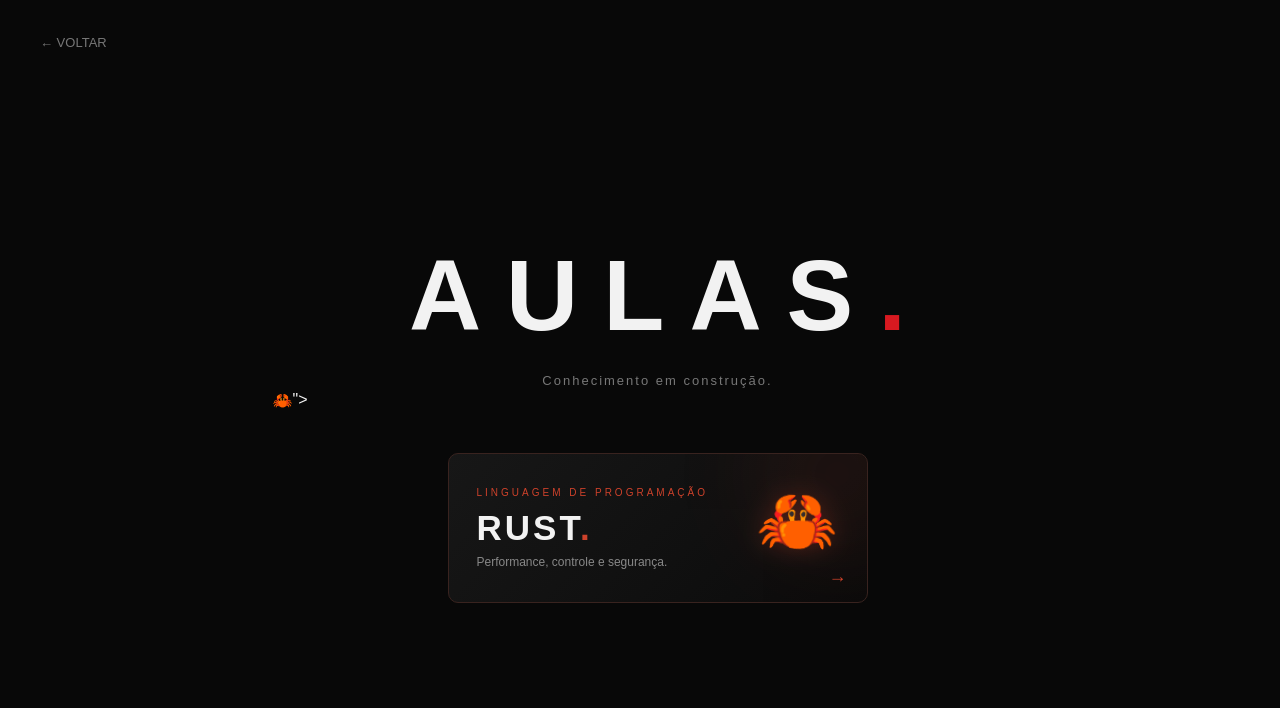
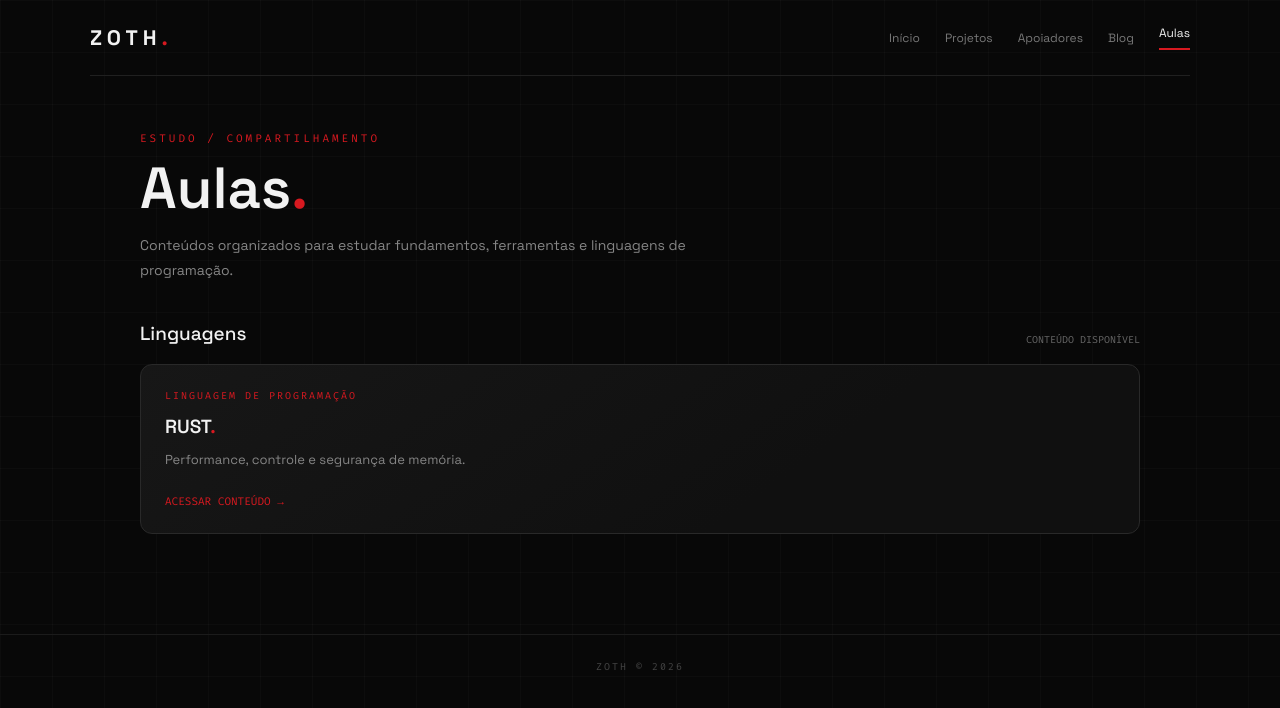
Before and after one commit to Z0TH729/zoth, a plain HTML site: page aulas.html in a window 1280 px wide. Drawn offline with Linux system fonts and the light colour scheme.

Commit message:
Padroniza layout do site no estilo da comunidade

```diff
--- a/aulas.html
+++ b/aulas.html
@@ -1,82 +1,35 @@
 <!DOCTYPE html>
-<html lang="pt-BR">
-<head>
-    <meta charset="UTF-8">
-    <meta name="viewport" content="width=device-width, initial-scale=1.0">
-
-    <title>Aulas | ZOTH</title>
-
-<text y=%22.9em%22 font-size=%2290%22>🦀</text></svg>">
-
-    <style>
-        * { margin: 0; padding: 0; box-sizing: border-box; }
-        body {
-            min-height: 100vh;
-            background: #080808;
-            color: #f2f2f2;
-            font-family: Arial, sans-serif;
-            display: flex;
-            align-items: center;
-            justify-content: center;
-            text-align: center;
-            overflow-x: hidden;
-        }
-        .back-link {
-            position: absolute; top: 35px; left: 40px; color: #777; text-decoration: none; font-size: 13px; transition: color .3s;
-        }
-        .back-link:hover { color: #d71920; }
-        main { width: min(90%, 700px); padding: 100px 0 60px; }
-        h1 { font-size: clamp(55px, 10vw, 100px); letter-spacing: .25em; padding-left: .25em; }
-        h1 span { color: #d71920; }
-        .subtitle { margin-top: 20px; color: #777; font-size: 13px; letter-spacing: 2px; }
-        .rust-card {
-            position: relative; display: flex; align-items: center; justify-content: space-between; width: 100%; max-width: 420px; min-height: 150px; margin: 65px auto 0; padding: 28px; overflow: hidden; background: linear-gradient(135deg, #171717, #0b0b0b); border: 1px solid #39231f; border-radius: 10px; text-align: left; text-decoration: none; color: #f2f2f2; transition: transform .35s ease, border-color .35s ease, box-shadow .35s ease;
-        }
-        .rust-card:hover { transform: translateY(-7px); border-color: #CE422B; box-shadow: 0 12px 35px #CE422B22; }
-        .rust-card::before {
-            content: ""; position: absolute; width: 180px; height: 180px; right: -60px; top: -70px; background: #CE422B; opacity: .08; filter: blur(45px); border-radius: 50%; transition: opacity .35s ease;
-        }
-        .rust-card:hover::before { opacity: .2; }
-        .rust-card-content { position: relative; z-index: 1; }
-        .rust-card-label { color: #CE422B; font-size: 10px; letter-spacing: 3px; margin-bottom: 10px; }
-        .rust-card h2 { font-size: 35px; letter-spacing: 3px; font-weight: 700; }
-        .rust-card h2 span { color: #CE422B; }
-        .rust-card p { color: #888; font-size: 12px; margin-top: 7px; letter-spacing: 0; }
-        .rust-crab { position: relative; z-index: 1; font-size: 65px; filter: drop-shadow(0 0 12px #CE422B55); animation: crab-float 3s ease-in-out infinite; }
-        .rust-card-arrow { position: absolute; right: 20px; bottom: 15px; color: #CE422B; font-size: 18px; transition: transform .3s ease; }
-        .rust-card:hover .rust-card-arrow { transform: translateX(5px); }
-        @keyframes crab-float {
-            0%, 100% { transform: translateY(0) rotate(-4deg); }
-            50% { transform: translateY(-9px) rotate(4deg); }
-        }
-        @media (max-width: 600px) {
-            .back-link { top: 25px; left: 20px; }
-            main { padding-top: 90px; }
-            .rust-card { padding: 22px; min-height: 130px; }
-            .rust-crab { font-size: 50px; }
-            .rust-card h2 { font-size: 29px; }
-            .rust-card-label { font-size: 9px; letter-spacing: 2px; }
-        }
-        @media (prefers-reduced-motion: reduce) {
-            .rust-crab { animation: none; }
-            .rust-card { transition: none; }
-        }
-    </style>
-</head>
-<body>
-    <a class="back-link" href="index.html">← VOLTAR</a>
-    <main>
-        <h1>AULAS<span>.</span></h1>
-        <p class="subtitle">Conhecimento em construção.</p>
-        <a href="aulas/rust/index.html" class="rust-card">
-            <div class="rust-card-content">
-                <div class="rust-card-label">LINGUAGEM DE PROGRAMAÇÃO</div>
-                <h2>RUST<span>.</span></h2>
-                <p>Performance, controle e segurança.</p>
-            </div>
-            <div class="rust-crab">🦀</div>
-            <span class="rust-card-arrow">→</span>
-        </a>
-    </main>
-</body>
-</html>
+<html lang="pt-BR"><head><meta charset="UTF-8"><meta name="viewport" content="width=device-width, initial-scale=1.0"><meta name="theme-color" content="#080808"><title>Aulas | ZOTH</title>
+<link rel="preconnect" href="https://fonts.googleapis.com"><link rel="preconnect" href="https://fonts.gstatic.com" crossorigin><link href="https://fonts.googleapis.com/css2?family=Space+Grotesk:wght@400;500;600;700&family=Fira+Code:wght@400;500&display=swap" rel="stylesheet">
+<style>
+*{margin:0;padding:0;box-sizing:border-box}
+html{scroll-behavior:smooth}
+body{min-height:100vh;overflow-x:hidden;background:#080808;color:#f2f2f2;font-family:'Space Grotesk',sans-serif;opacity:0;animation:pageIn .7s ease forwards}
+body::before{content:"";position:fixed;inset:0;z-index:-1;pointer-events:none;background-image:linear-gradient(rgba(255,255,255,.022) 1px,transparent 1px),linear-gradient(90deg,rgba(255,255,255,.022) 1px,transparent 1px);background-size:52px 52px}
+a{color:inherit;text-decoration:none}
+.topbar{width:min(1100px,calc(100% - 40px));height:76px;margin:auto;display:flex;align-items:center;justify-content:space-between;border-bottom:1px solid #202020}
+.brand{color:#f2f2f2;font-size:21px;font-weight:700;letter-spacing:5px}.brand span{color:#d71920}
+nav{display:flex;align-items:center;gap:25px}nav a{color:#777;font-size:12px;transition:color .25s}nav a:hover,nav a.active{color:#f2f2f2}nav a.active::after{content:"";display:block;width:100%;height:2px;margin-top:7px;background:#d71920}
+main{width:min(1000px,calc(100% - 40px));margin:55px auto 100px}
+.page-heading{margin-bottom:28px;animation:rise .7s both}.eyebrow{color:#d71920;font:11px 'Fira Code',monospace;letter-spacing:3px;margin-bottom:12px}
+h1{font-size:clamp(34px,6vw,58px);line-height:1.05;font-weight:600}.intro{max-width:590px;margin-top:14px;color:#858585;font-size:14px;line-height:1.8}
+.panel{overflow:hidden;border:1px solid #292929;border-radius:12px;background:#101010;animation:rise .8s .12s both}
+.panel-body{padding:28px}.section-head{display:flex;align-items:end;justify-content:space-between;gap:15px;margin:38px 0 18px}
+.section-head h2{font-size:19px;font-weight:500}.section-head p{color:#666;font:10px 'Fira Code',monospace}
+.card-grid{display:grid;grid-template-columns:repeat(auto-fit,minmax(230px,1fr));gap:16px}
+.content-card{position:relative;overflow:hidden;padding:24px;border:1px solid #292929;border-radius:12px;background:linear-gradient(145deg,#171717,#101010 65%);transition:transform .3s,border-color .3s,box-shadow .3s}
+.content-card:hover{transform:translateY(-5px);border-color:#d71920;box-shadow:0 12px 35px rgba(215,25,32,.09)}
+.content-card h2,.content-card h3{font-size:19px;font-weight:600}.content-card p{margin-top:10px;color:#858585;font-size:13px;line-height:1.75}
+.card-label{margin-bottom:12px;color:#d71920;font:10px 'Fira Code',monospace;letter-spacing:2px}
+.empty-state{min-height:210px;display:grid;place-items:center;padding:35px 20px;border:1px dashed #333;border-radius:10px;background:rgba(15,15,15,.72);text-align:center}
+.empty-icon{width:54px;height:54px;margin:0 auto 17px;display:grid;place-items:center;border:1px solid #3a2021;border-radius:50%;color:#d71920;font-size:22px;animation:float 3s ease-in-out infinite}
+.empty-state h2{font-size:16px;font-weight:500}.empty-state p{max-width:390px;margin-top:8px;color:#777;font-size:12px;line-height:1.7}
+footer{padding:25px 20px;border-top:1px solid #1b1b1b;color:#444;text-align:center;font:10px 'Fira Code',monospace;letter-spacing:2px}
+@keyframes pageIn{to{opacity:1}}@keyframes rise{from{opacity:0;transform:translateY(18px)}to{opacity:1;transform:translateY(0)}}@keyframes float{0%,100%{transform:translateY(0)}50%{transform:translateY(-5px)}}
+@media(max-width:650px){.topbar{width:calc(100% - 30px);height:auto;min-height:70px;align-items:flex-start;padding:20px 0 14px;flex-direction:column;gap:16px}nav{width:100%;justify-content:space-between;gap:10px}nav a{font-size:11px}main{width:calc(100% - 30px);margin-top:38px}.panel-body{padding:21px}.section-head{align-items:flex-start;flex-direction:column}}
+@media(prefers-reduced-motion:reduce){*,*::before,*::after{animation-duration:.01ms!important;animation-iteration-count:1!important;scroll-behavior:auto!important;transition-duration:.01ms!important}body{opacity:1}}
+</style></head><body>
+<header class="topbar"><a class="brand" href="index.html">ZOTH<span>.</span></a><nav aria-label="Navegação principal"><a href="index.html">Início</a><a href="projetos.html" >Projetos</a><a href="apoiadores.html">Apoiadores</a><a href="blog.html" >Blog</a><a href="aulas.html" class="active">Aulas</a></nav></header>
+<main><section class="page-heading"><p class="eyebrow">ESTUDO / COMPARTILHAMENTO</p><h1>Aulas<span style="color:#d71920">.</span></h1><p class="intro">Conteúdos organizados para estudar fundamentos, ferramentas e linguagens de programação.</p></section>
+<div class="section-head"><h2>Linguagens</h2><p>CONTEÚDO DISPONÍVEL</p></div>
+<section class="card-grid"><a href="aulas/rust/index.html" class="content-card"><div class="card-label">LINGUAGEM DE PROGRAMAÇÃO</div><h2>RUST<span style="color:#d71920">.</span></h2><p>Performance, controle e segurança de memória.</p><p style="color:#d71920;font:11px 'Fira Code',monospace;margin-top:22px">ACESSAR CONTEÚDO →</p></a></section></main><footer>ZOTH © 2026</footer></body></html>
```
